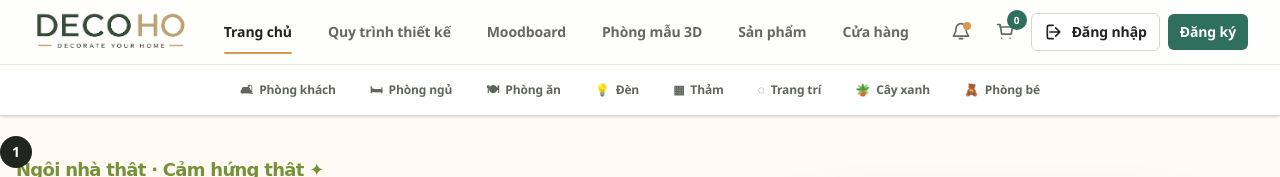
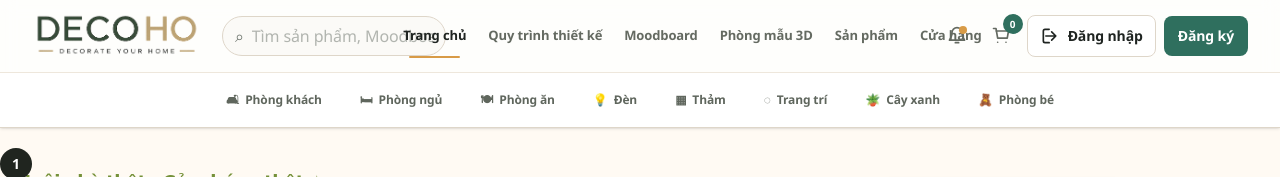
Before and after one commit to tindonknowcode77/DECOHO-FE, a Next.js app: page / in a window 1280 px wide. Shown: the top 177 px of the page. Built offline with nearby package versions, Linux system fonts and the light colour scheme.

Commit message:
fix lại data , search , ui /ux

```diff
--- /dev/null
+++ b/src/components/layout/GlobalSearch.tsx
@@ -0,0 +1,62 @@
+"use client";
+
+import Image from "next/image";
+import Link from "next/link";
+import { useEffect, useRef, useState } from "react";
+
+type SearchItem = { _id?: string; id?: string; name?: string; title?: string; supplierStoreName?: string; image?: string; imageUrl?: string; logoUrl?: string; category?: string; price?: number };
+type SearchResponse = { resultCount: number; products: SearchItem[]; categories: SearchItem[]; brands: SearchItem[]; moodboards: SearchItem[]; suppliers: SearchItem[] };
+
+function sessionId() {
+  const key = "decoho_search_session"; let value = window.localStorage.getItem(key);
+  if (!value) { value = crypto.randomUUID(); window.localStorage.setItem(key, value); }
+  return value;
+}
+
+export default function GlobalSearch() {
+  const [query, setQuery] = useState(""); const [data, setData] = useState<SearchResponse | null>(null);
+  const [loading, setLoading] = useState(false); const [open, setOpen] = useState(false); const root = useRef<HTMLDivElement>(null);
+  useEffect(() => {
+    const close = (event: MouseEvent) => { if (!root.current?.contains(event.target as Node)) setOpen(false); };
+    document.addEventListener("mousedown", close); return () => document.removeEventListener("mousedown", close);
+  }, []);
+  useEffect(() => {
+    if (query.trim().length < 2) return;
+    const timer = window.setTimeout(async () => {
+      setLoading(true);
+      try {
+        const base = process.env.NEXT_PUBLIC_API_URL ?? "http://localhost:3001/api";
+        const response = await fetch(`${base}/search?q=${encodeURIComponent(query.trim())}&sessionId=${encodeURIComponent(sessionId())}&limit=5`);
+        if (!response.ok) throw new Error(); setData(await response.json()); setOpen(true);
+      } catch { setData(null); setOpen(true); } finally { setLoading(false); }
+    }, 350);
+    return () => window.clearTimeout(timer);
+  }, [query]);
+  const groups = data ? [
+    ["Sản phẩm", data.products, (item:SearchItem)=>`/products/${item._id ?? item.id}`],
+    ["Moodboard", data.moodboards, (item:SearchItem)=>`/product-space?space=${item._id ?? item.id}`],
+    ["Danh mục", data.categories, (item:SearchItem)=>`/products?category=${encodeURIComponent(item.name ?? "")}`],
+    ["Thương hiệu", data.brands, (item:SearchItem)=>`/products?brand=${encodeURIComponent(item.name ?? "")}`],
+    ["Supplier", data.suppliers, ()=>"/store"],
+  ] as const : [];
+  return <div className="relative hidden w-56 shrink-0 lg:block 2xl:w-72" ref={root}>
+    <label className="flex h-10 items-center gap-2 rounded-full border border-[#ded6c9] bg-[#fbfaf7] px-3 text-[#687068] transition focus-within:border-[#91ad52] focus-within:bg-white focus-within:ring-4 focus-within:ring-[#bcd77d]/15">
+      <span aria-hidden="true">⌕</span>
+      <input
+        aria-label="Tìm kiếm toàn bộ DECOHO"
+        className="min-w-0 flex-1 bg-transparent text-xs outline-none"
+        onChange={(event) => {
+          setQuery(event.target.value);
+          if (event.target.value.trim().length < 2) { setOpen(false); setData(null); }
+        }}
+        onFocus={() => { if (data) setOpen(true); }}
+        placeholder="Tìm sản phẩm, Moodboard..."
+        value={query}
+      />
+      {loading ? <span className="h-3 w-3 animate-spin rounded-full border-2 border-[#78933c]/30 border-t-[#78933c]" /> : null}
+    </label>
+    {open ? <div className="absolute left-0 top-12 z-50 max-h-[70vh] w-[380px] overflow-auto rounded-2xl border border-[#ded6c9] bg-white p-3 shadow-2xl">
+      {!data ? <p className="p-5 text-center text-xs text-[#8a6259]">Không thể kết nối dịch vụ tìm kiếm.</p> : data.resultCount===0 ? <p className="p-5 text-center text-xs text-[#737970]">Không tìm thấy kết quả cho “{query}”.</p> : groups.map(([label,items,href])=>items.length?<section className="mb-3 last:mb-0" key={label}><p className="px-2 pb-1 text-[10px] font-black uppercase tracking-widest text-[#82934f]">{label}</p>{items.map((item,index)=>{const image=item.image??item.imageUrl??item.logoUrl;const title=item.name??item.title??item.supplierStoreName??"Kết quả";return <Link className="flex items-center gap-3 rounded-xl p-2 transition hover:bg-[#f5f8e9]" href={href(item)} key={item._id??item.id??`${label}-${index}`} onClick={()=>setOpen(false)}>{image?<span className="relative h-10 w-10 shrink-0 overflow-hidden rounded-lg bg-[#eee9df]"><Image alt="" className="object-cover" fill sizes="40px" src={image} unoptimized/></span>:<span className="grid h-10 w-10 shrink-0 place-items-center rounded-lg bg-[#f2eee6]">✦</span>}<span className="min-w-0"><span className="block truncate text-sm font-bold">{title}</span>{item.category?<span className="block text-[11px] text-[#777d75]">{item.category}</span>:null}</span></Link>})}</section>:null)}
+    </div>:null}
+  </div>;
+}
--- a/src/components/layout/Navigation.tsx
+++ b/src/components/layout/Navigation.tsx
@@ -4,6 +4,7 @@ import Link from "next/link";
 import { usePathname, useRouter } from "next/navigation";
 import { useEffect, useState } from "react";
 import BrandLogo from "@/src/components/common/BrandLogo";
+import GlobalSearch from "./GlobalSearch";
 import {
   clearSessionUser,
   getSessionUser,
@@ -136,19 +137,21 @@ export default function Navigation() {
 
   return (
     <header className="sticky top-0 z-50 border-b border-[#ded6c9] bg-white/85 shadow-sm backdrop-blur">
-      <div className="mx-auto max-w-7xl px-5 sm:px-8">
-        <div className="flex h-16 items-center justify-between gap-4">
+      <div className="mx-auto max-w-[1680px] px-4 sm:px-6 xl:px-8">
+        <div className="flex h-[72px] items-center gap-3 xl:gap-5">
           <Link aria-label="DECOHO home" href="/" onClick={closeMenus}>
-            <BrandLogo className="h-12 w-[158px]" variant="horizontal" />
+            <BrandLogo className="h-12 w-[170px] shrink-0" variant="horizontal" />
           </Link>
 
-          <nav className="hidden items-center gap-1 md:flex">
+          <GlobalSearch />
+
+          <nav className="hidden min-w-0 flex-1 items-center justify-center gap-0.5 xl:flex">
             {menuItems.map((item) => {
               const isActive = isActivePath(pathname, item.href);
 
               return (
                 <Link
-                  className={`relative rounded-md px-4 py-2 text-sm font-semibold transition ${
+                  className={`relative whitespace-nowrap rounded-lg px-2.5 py-2 text-[13px] font-semibold transition 2xl:px-3.5 2xl:text-sm ${
                     isActive
                       ? "text-[#1f2421]"
                       : "text-[#646a61] hover:bg-[#f7f3ec] hover:text-[#1f2421]"
@@ -165,7 +168,7 @@ export default function Navigation() {
             })}
           </nav>
 
-          <div className="flex items-center gap-2">
+          <div className="ml-auto flex shrink-0 items-center gap-1.5 xl:gap-2">
             <button
               aria-label="Thông báo"
               className="relative hidden rounded-md p-2 text-[#646a61] transition hover:bg-[#f7f3ec] hover:text-[#1f2421] sm:block"
@@ -292,14 +295,14 @@ export default function Navigation() {
             ) : (
               <div className="hidden items-center gap-2 sm:flex">
                 <Link
-                  className="inline-flex items-center gap-2 rounded-md border border-[#ded6c9] bg-white px-3 py-2 text-sm font-bold text-[#1f2421] transition hover:bg-[#f7f3ec]"
+                  className="inline-flex items-center gap-2 whitespace-nowrap rounded-lg border border-[#ded6c9] bg-white px-3 py-2.5 text-sm font-bold text-[#1f2421] transition hover:bg-[#f7f3ec]"
                   href="/login"
                 >
                   <Icon name="login" />
                   Đăng nhập
                 </Link>
                 <Link
-                  className="rounded-md bg-[#2f6f5e] px-3 py-2 text-sm font-bold text-white transition hover:bg-[#285f51]"
+                  className="whitespace-nowrap rounded-lg bg-[#2f6f5e] px-3.5 py-2.5 text-sm font-bold text-white transition hover:bg-[#285f51]"
                   href="/register"
                 >
                   Đăng ký
@@ -309,7 +312,7 @@ export default function Navigation() {
 
             <button
               aria-label="Mở menu"
-              className="rounded-md p-2 text-[#51564f] transition hover:bg-[#f7f3ec] md:hidden"
+              className="rounded-md p-2 text-[#51564f] transition hover:bg-[#f7f3ec] xl:hidden"
               onClick={() => setIsMobileMenuOpen((value) => !value)}
               type="button"
             >
@@ -320,7 +323,7 @@ export default function Navigation() {
       </div>
 
       <nav aria-label="Danh mục nội thất" className="border-t border-[#eee7dc] bg-white/95">
-        <div className="mx-auto flex max-w-7xl justify-start gap-1 overflow-x-auto px-3 py-2 text-xs font-bold text-[#5f665d] scrollbar-hide md:justify-center">
+        <div className="mx-auto flex max-w-[1680px] justify-start gap-2 overflow-x-auto px-4 py-2.5 text-xs font-bold text-[#5f665d] scrollbar-hide md:justify-center">
           {categoryItems.map(([icon, label, category]) => (
             <Link
               className="flex shrink-0 items-center gap-1.5 rounded-full border border-transparent px-3.5 py-2 transition hover:border-[#d9e7b4] hover:bg-[#f2f8df] hover:text-[#66862e]"
@@ -336,7 +339,7 @@ export default function Navigation() {
       </nav>
 
       {isMobileMenuOpen && (
-        <div className="border-t border-[#ded6c9] bg-white md:hidden">
+        <div className="border-t border-[#ded6c9] bg-white xl:hidden">
           <div className="space-y-1 px-5 py-3">
             {menuItems.map((item) => {
               const isActive = isActivePath(pathname, item.href);
--- a/src/features/admin/components/AdminCenterView.tsx
+++ b/src/features/admin/components/AdminCenterView.tsx
@@ -28,7 +28,7 @@ const modules:ModuleConfig[]=[
   {id:"settings",label:"Cài đặt hệ thống",group:"Hệ thống"},
 ];
 
-function apiBase(){return(process.env.NEXT_PUBLIC_API_URL??"http://localhost:3000/api").replace(/\/$/,"");}
+function apiBase(){return(process.env.NEXT_PUBLIC_API_URL??"http://localhost:3001/api").replace(/\/$/,"");}
 function idOf(value:Record<string,unknown>){return String(value._id??value.id??value.roomId??value.ticketCode??value.orderCode??"");}
 function titleOf(value:Record<string,unknown>){return String(value.title??value.name??value.code??value.ticketCode??value.orderCode??value.originalFileName??value.email??idOf(value)??"Bản ghi");}
 function summaryOf(value:Record<string,unknown>){const keys=["status","role","type","email","roomType","model","price","rating","priority"];return keys.filter((key)=>value[key]!==undefined).map((key)=>`${key}: ${String(value[key])}`).join(" · ");}
--- a/src/features/ai/components/AiRoomStudio.tsx
+++ b/src/features/ai/components/AiRoomStudio.tsx
@@ -23,7 +23,7 @@ export default function AiRoomStudio() {
     try {
       const form = new FormData(); form.append("image", file);
       const token = getAccessToken();
-      const base = process.env.NEXT_PUBLIC_API_URL ?? "http://localhost:3000/api";
+      const base = process.env.NEXT_PUBLIC_API_URL ?? "http://localhost:3001/api";
       const response = await fetch(`${base}/ai-scanner/scan`, { method: "POST", body: form, headers: token ? { Authorization: `Bearer ${token}` } : undefined });
       const body = await response.json().catch(() => null);
       if (!response.ok) throw new Error(body?.message ?? "AI không thể phân tích ảnh.");
--- a/src/features/auth/components/LoginView.tsx
+++ b/src/features/auth/components/LoginView.tsx
@@ -78,7 +78,7 @@ export default function LoginView() {
 
     setIsLoading(true);
     try {
-      const baseUrl=(process.env.NEXT_PUBLIC_API_URL??"http://localhost:3000/api").replace(/\/$/,"");
+      const baseUrl=(process.env.NEXT_PUBLIC_API_URL??"http://localhost:3001/api").replace(/\/$/,"");
       const response=await fetch(`${baseUrl}/auth/login`,{method:"POST",headers:{"Content-Type":"application/json"},body:JSON.stringify({email:form.email.trim().toLowerCase(),password:form.password})});
       const data=await response.json().catch(()=>null);
       if(!response.ok){const message=Array.isArray(data?.message)?data.message.join(". "):data?.message;throw new Error(message??`Đăng nhập thất bại (${response.status}).`);}
--- a/src/features/products/services/productService.ts
+++ b/src/features/products/services/productService.ts
@@ -39,7 +39,7 @@ type ApiProduct = {
 function getApiUrl() {
   const url =
     process.env.NEXT_PUBLIC_PRODUCTS_API_URL?.trim() ||
-    `${(process.env.NEXT_PUBLIC_API_URL ?? "http://localhost:3000/api").replace(/\/$/, "")}/products`;
+    `${(process.env.NEXT_PUBLIC_API_URL ?? "http://localhost:3001/api").replace(/\/$/, "")}/products`;
 
   return url.replace(/\/+$/, "");
 }
--- a/src/features/store/components/StoreDashboardView.tsx
+++ b/src/features/store/components/StoreDashboardView.tsx
@@ -14,7 +14,7 @@ export default function StoreDashboardView() {
   const loadProducts = useCallback(async () => {
     setLoading(true); setError("");
     try {
-      const base = process.env.NEXT_PUBLIC_API_URL ?? "http://localhost:3000/api";
+      const base = process.env.NEXT_PUBLIC_API_URL ?? "http://localhost:3001/api";
       const token = getAccessToken();
       const response = await fetch(`${base}/products/supplier/mine`, { cache: "no-store", headers: { Accept: "application/json", ...(token ? { Authorization: `Bearer ${token}` } : {}) } });
       const body = await response.json().catch(() => null);
--- a/src/services/axios.ts
+++ b/src/services/axios.ts
@@ -1,4 +1,4 @@
-const API_BASE_URL = process.env.NEXT_PUBLIC_API_URL ?? "http://localhost:3000/api";
+const API_BASE_URL = process.env.NEXT_PUBLIC_API_URL ?? "http://localhost:3001/api";
 
 type ApiRequestOptions = Omit<RequestInit, "body" | "method"> & {
   token?: string;
```
Also changed, not shown: src/features/auth/components/RegisterView.tsx (+8 -1 lines), src/features/product-space/components/ProductSpaceView.tsx (+7 -17 lines).
